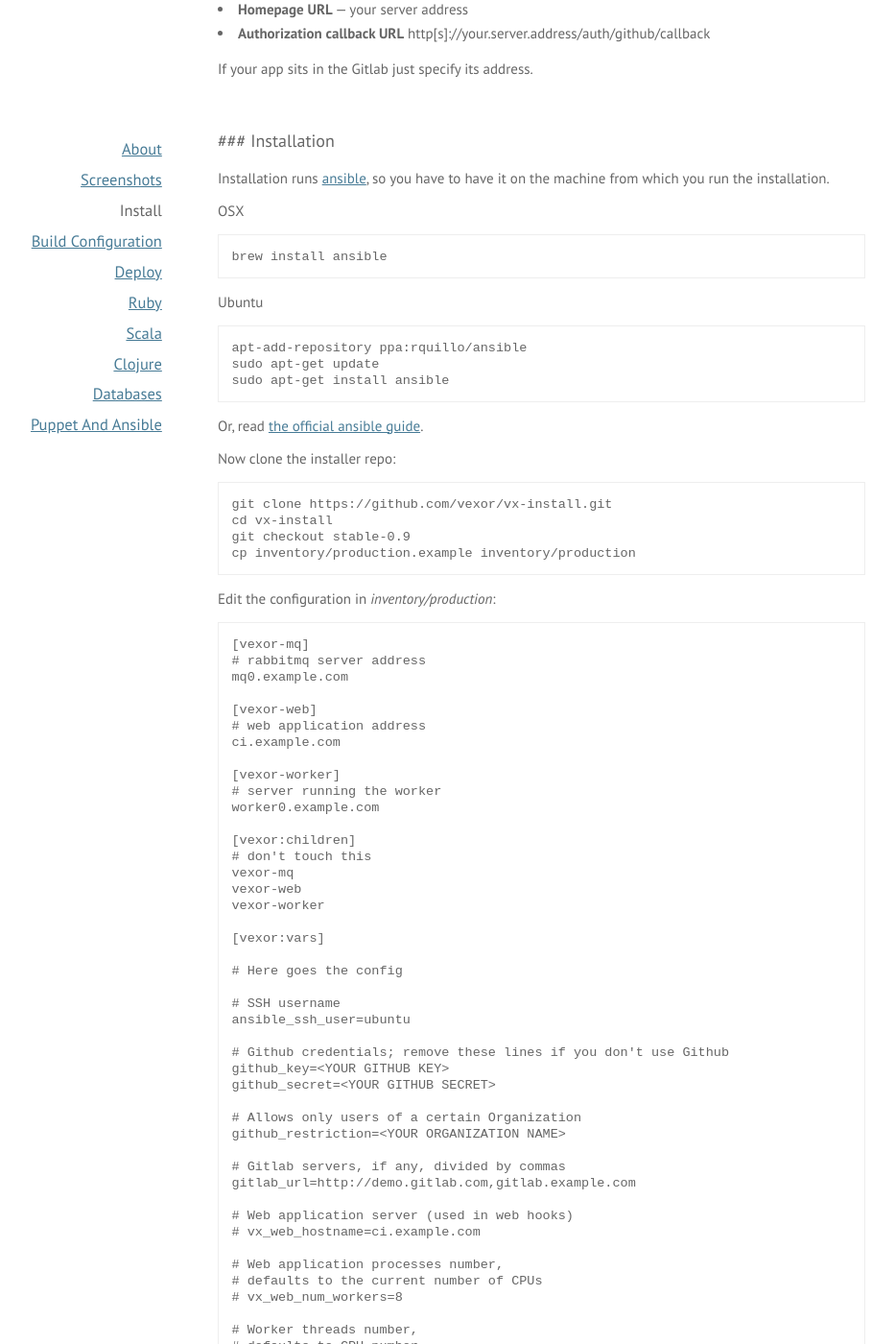
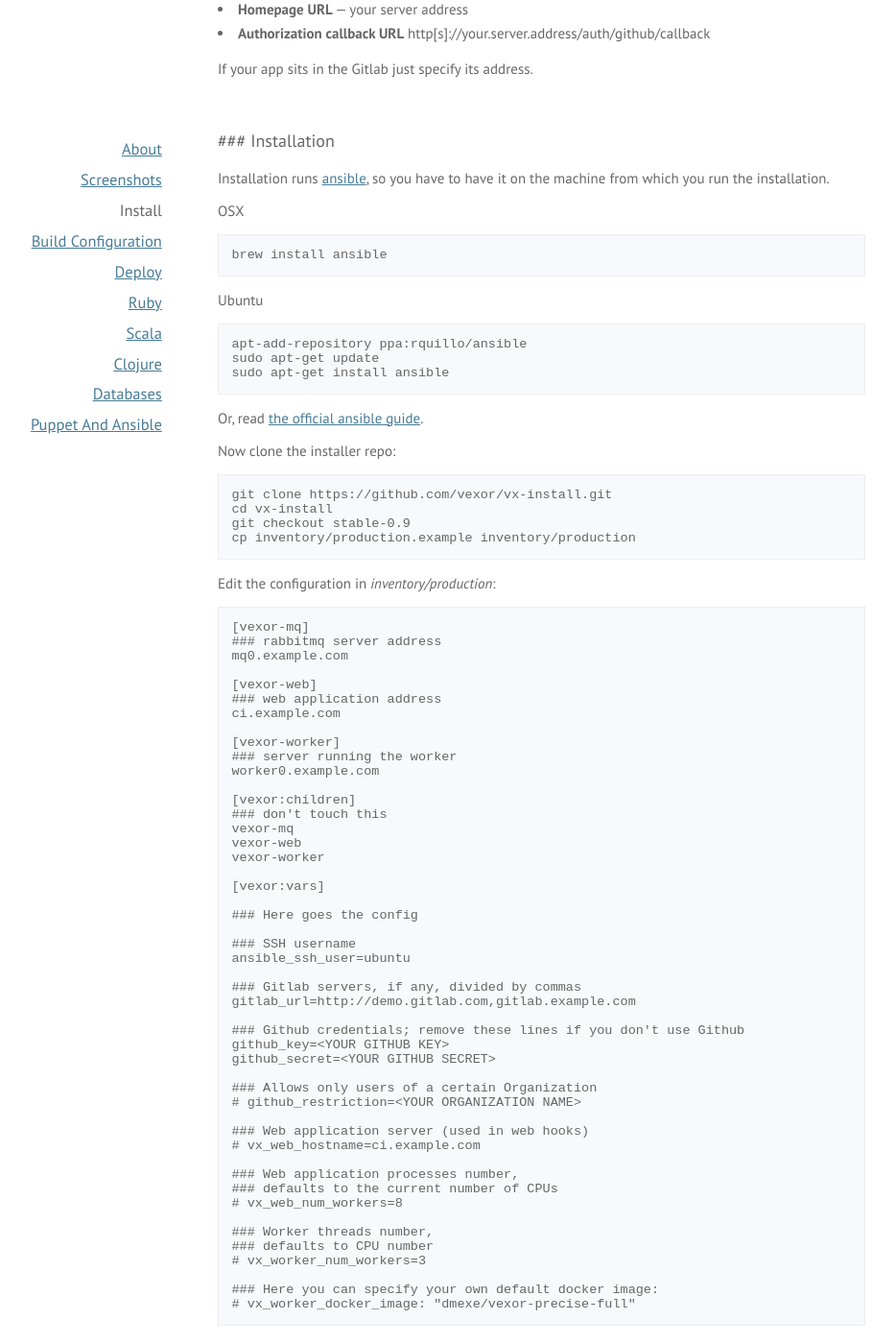
Before and after one commit to vexor/vx-promo, a Jekyll site: the page built from install.md, in a window 1280 px wide and 1400 px high, scrolled down 609 px. Shown: the whole window at 96% size, without its empty margins (188-1121 px from the left). Built offline with Jekyll 4.4.1, drawn with Linux system fonts in a browser that asks for light colours; Markdown is read by kramdown in place of the engine named in the settings; some of the changed text lies outside the part shown.

Commit message:
fixed styles

```diff
--- a/_layouts/default.html
+++ b/_layouts/default.html
@@ -14,7 +14,6 @@
 
         <link href='http://fonts.googleapis.com/css?family=PT+Sans:400,700,400italic&subset=latin,cyrillic-ext,latin-ext,cyrillic' rel='stylesheet' type='text/css'>
         <link rel="stylesheet" href="css/main.css">
-        <link rel="stylesheet" href="css/syntax.css">
 
     </head>
     <body>
--- a/css/main.css
+++ b/css/main.css
@@ -119,3 +119,17 @@
 .footer .evrone {
   text-align: right;
 }
+
+code {
+  display: block;
+  margin: 0;
+  padding: 0;
+}
+
+code span {
+  display: block;
+  margin: 0;
+  padding: 0;
+  line-height: 1em;
+  width: 100%;
+}
--- a/css/syntax.css
+++ b/css/syntax.css
@@ -1,6 +1,6 @@
 .highlight  { background: #ffffff; }
 .highlight .c { color: #999988; font-style: italic } /* Comment */
-.highlight .err { color: #a61717; background-color: #e3d2d2 } /* Error */
+/* .highlight .err { color: #a61717; background-color: #e3d2d2 } */ /* Error */
 .highlight .k { font-weight: bold } /* Keyword */
 .highlight .o { font-weight: bold } /* Operator */
 .highlight .cm { color: #999988; font-style: italic } /* Comment.Multiline */
--- a/install.md
+++ b/install.md
@@ -55,52 +55,52 @@
 Edit the configuration in _inventory/production_:
 
     [vexor-mq]
-    # rabbitmq server address
+    ### rabbitmq server address
     mq0.example.com
 
     [vexor-web]
-    # web application address
+    ### web application address
     ci.example.com
 
     [vexor-worker]
-    # server running the worker
+    ### server running the worker
     worker0.example.com
 
     [vexor:children]
-    # don't touch this
+    ### don't touch this
     vexor-mq
     vexor-web
     vexor-worker
 
     [vexor:vars]
 
-    # Here goes the config
+    ### Here goes the config
 
-    # SSH username
+    ### SSH username
     ansible_ssh_user=ubuntu
 
-    # Github credentials; remove these lines if you don't use Github
+    ### Gitlab servers, if any, divided by commas
+    gitlab_url=http://demo.gitlab.com,gitlab.example.com
+
+    ### Github credentials; remove these lines if you don't use Github
     github_key=<YOUR GITHUB KEY>
     github_secret=<YOUR GITHUB SECRET>
 
-    # Allows only users of a certain Organization
-    github_restriction=<YOUR ORGANIZATION NAME>
+    ### Allows only users of a certain Organization
+    # github_restriction=<YOUR ORGANIZATION NAME>
 
-    # Gitlab servers, if any, divided by commas
-    gitlab_url=http://demo.gitlab.com,gitlab.example.com
-
-    # Web application server (used in web hooks)
+    ### Web application server (used in web hooks)
     # vx_web_hostname=ci.example.com
 
-    # Web application processes number,
-    # defaults to the current number of CPUs
+    ### Web application processes number,
+    ### defaults to the current number of CPUs
     # vx_web_num_workers=8
 
-    # Worker threads number,
-    # defaults to CPU number
+    ### Worker threads number,
+    ### defaults to CPU number
     # vx_worker_num_workers=3
 
-    # Here you can specify your own default docker image:
+    ### Here you can specify your own default docker image:
     # vx_worker_docker_image: "dmexe/vexor-precise-full"
 
 Then, start:
```
